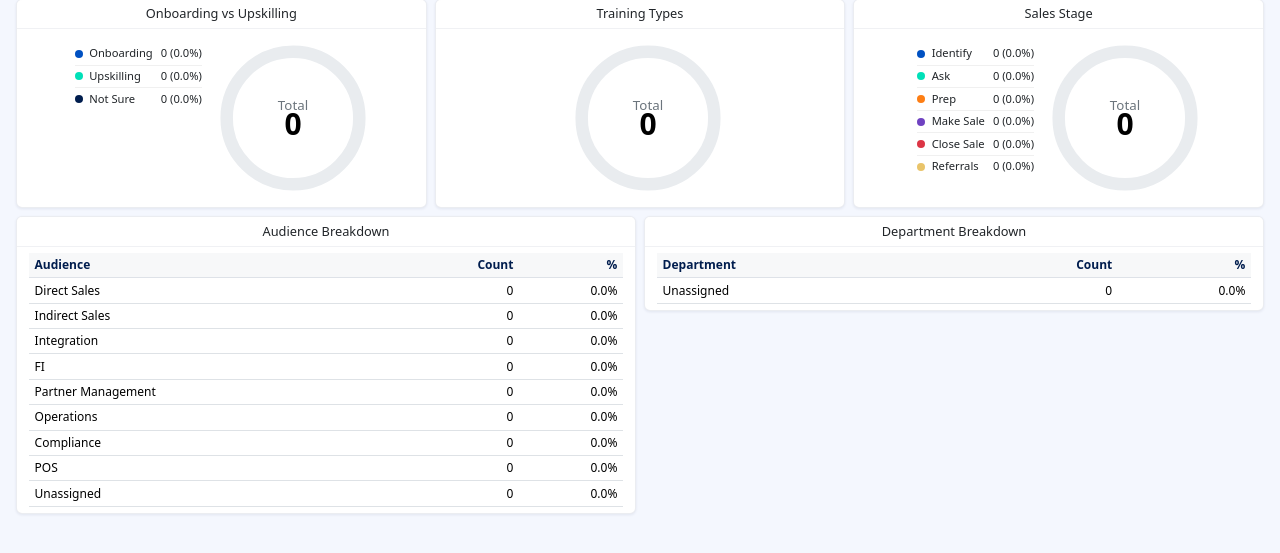
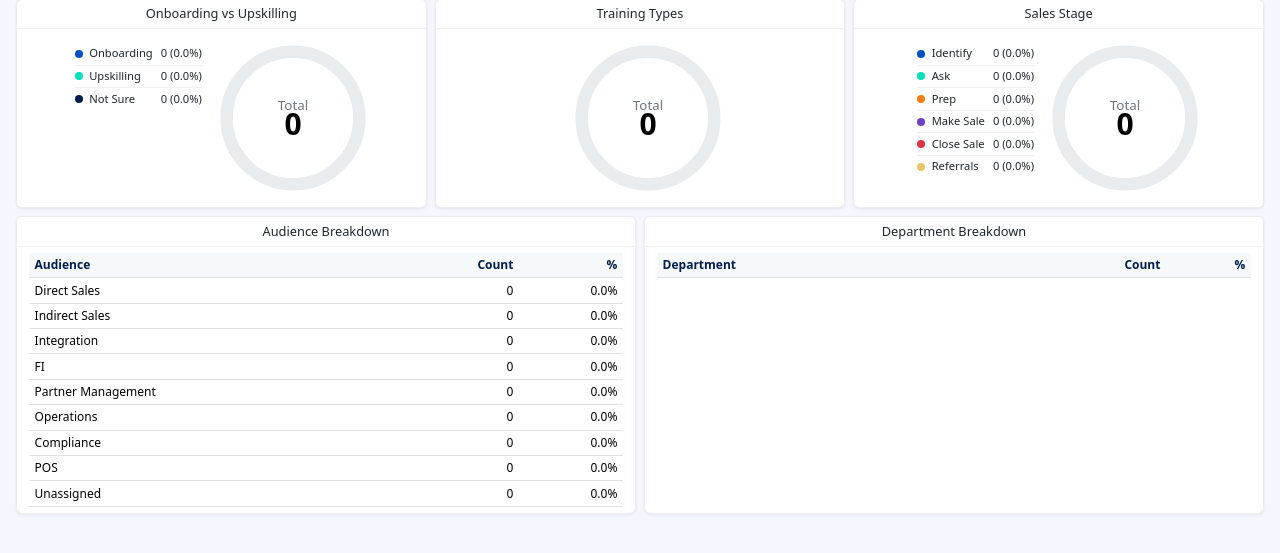
Before and after one commit to juanathanwickston/TCM, a Django app: page /dashboard/ in a window 1280 px wide. Shown: the part 125-678 px from the top of the page. Run offline with Django 5.2, Linux system fonts and the light colour scheme; the visitor is signed in with stand-in values (Sample User, id 1); data that the repository does not hold is empty; some libraries are stand-ins or nearby versions.

Commit message:
ui: remove Unassigned dept, match card heights with scrollbar

```diff
--- a/tcm_app/templates/tcm_app/dashboard.html
+++ b/tcm_app/templates/tcm_app/dashboard.html
@@ -370,7 +370,7 @@
     <!-- ROW 4: Audience & Department Breakdown -->
     <div class="row g-2">
         <div class="col-md-6">
-            <div class="card">
+            <div class="card h-100">
                 <div class="card-header card-header-sm">
                     <h6>Audience Breakdown</h6>
                 </div>
@@ -397,11 +397,11 @@
             </div>
         </div>
         <div class="col-md-6">
-            <div class="card">
+            <div class="card h-100">
                 <div class="card-header card-header-sm">
                     <h6>Department Breakdown</h6>
                 </div>
-                <div class="card-body card-body-sm">
+                <div class="card-body card-body-sm" style="overflow-y: auto;">
                     <table class="table table-sm-tight">
                         <thead>
                             <tr>
--- a/tcm_app/views.py
+++ b/tcm_app/views.py
@@ -377,17 +377,14 @@ def dashboard_view(request):
         })
 
     # -------------------------------------------------------------------------
-    # DEPARTMENT BREAKDOWN (alphabetical, always show including Unassigned)
+    # DEPARTMENT BREAKDOWN (alphabetical)
     # -------------------------------------------------------------------------
     dept_agg = defaultdict(int)
-    dept_unassigned = 0
 
     for c in active:
         if is_resource(c):
             dept = (c.get('primary_department') or '').strip()
-            if not dept:
-                dept_unassigned += c.get('resource_count', 0)
-            else:
+            if dept:
                 dept_agg[dept] += c.get('resource_count', 0)
 
     department_breakdown = []
@@ -398,12 +395,6 @@ def dashboard_view(request):
             'count': count,
             'pct': round((count / total_resources) * 100, 1) if total_resources > 0 else 0.0
         })
-    # Add Unassigned at end
-    department_breakdown.append({
-        'department': 'Unassigned',
-        'count': dept_unassigned,
-        'pct': round((dept_unassigned / total_resources) * 100, 1) if total_resources > 0 else 0.0
-    })
 
     # -------------------------------------------------------------------------
     # CONTEXT
```
